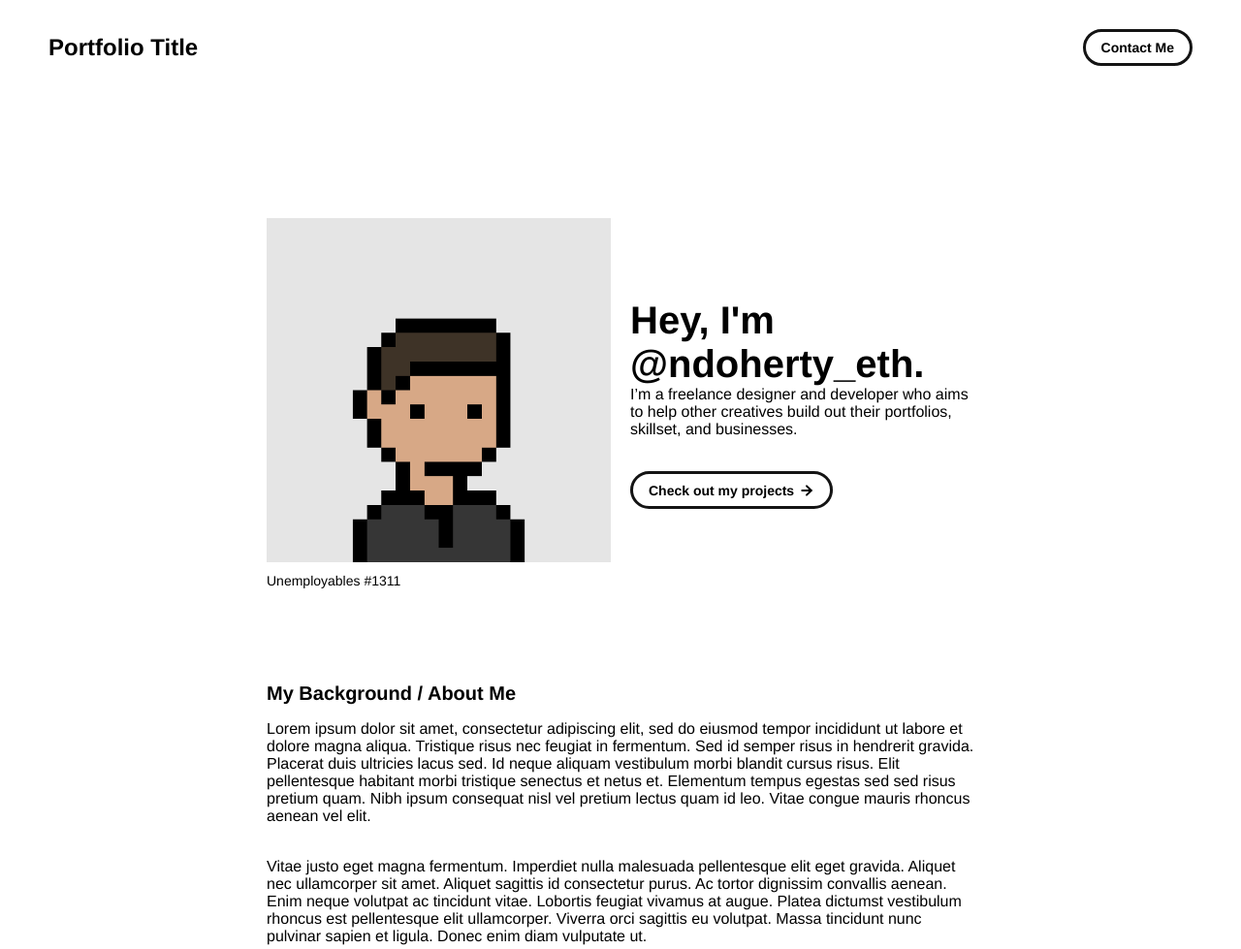
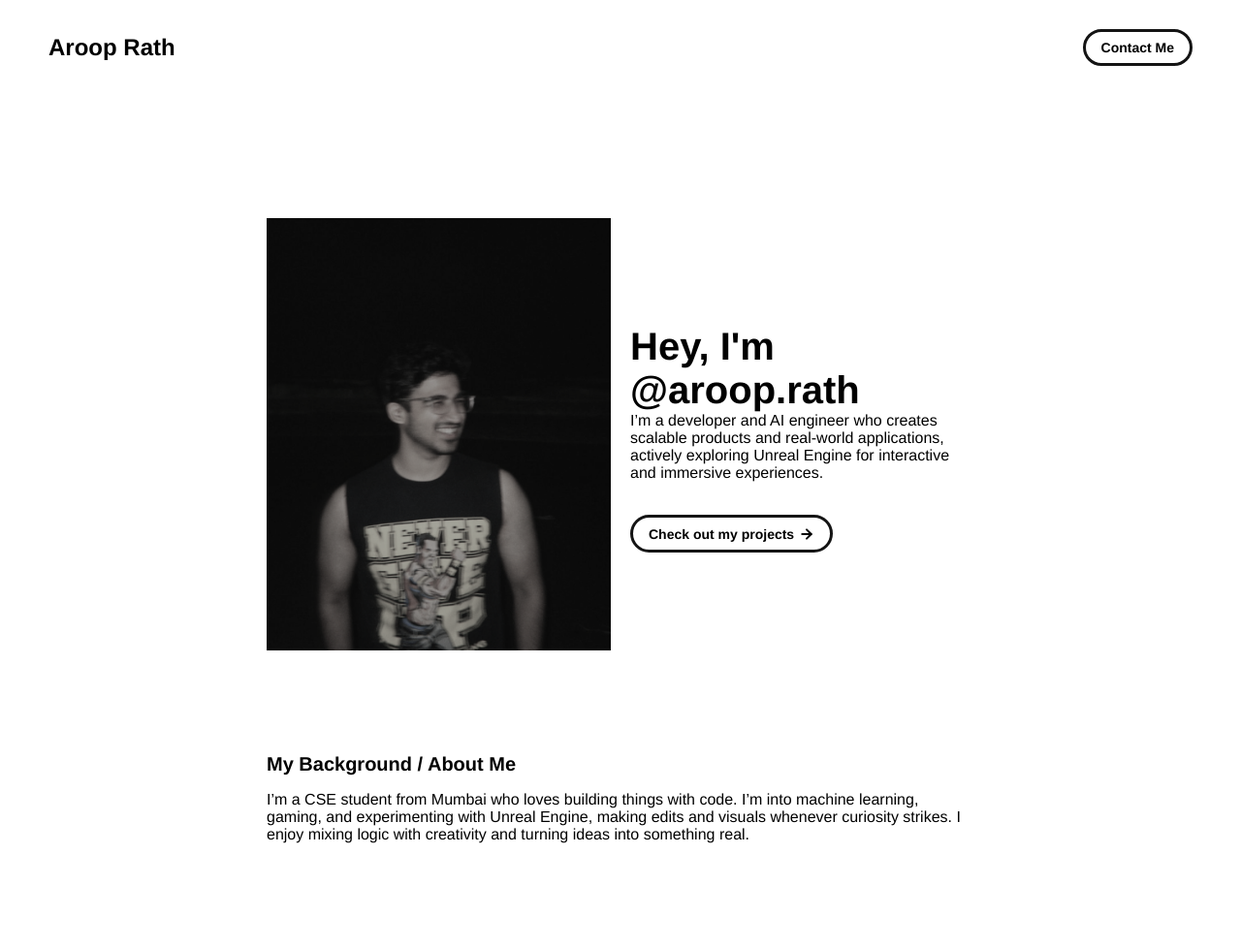
Before and after one commit to AroopGit/portfolio, a plain HTML site: page index.html in a window 1280 px wide. Shown: the top 979 px of the page at 97% size. Drawn offline with Linux system fonts and the light colour scheme.

Commit message:
fix
Updated the portfolio title, icon, and personal information.

```diff
--- a/index.html
+++ b/index.html
@@ -13,8 +13,8 @@
 
       This should be the same across all pages.
      -->
-    <link rel="icon" href="./assets/images/1311.png" />
-		<title>Unemployables Portfolio</title>
+    <link rel="icon" href="./assets/images/dp_bw.png" />
+		<title>Aroop Rath</title>
     <meta name="description" content="A portfolio template for the Unemployables community.">
     <meta name="viewport" content="width=device-width, initial-scale=1" />
 
@@ -29,9 +29,9 @@
     <div class="navbar">
       <a class="nav-title-link" href="./index.html">
         <!-- TODO - Change the "Portfolio Title" to whatever you want displayed in the top left -->
-        <span class="nav-title">Portfolio Title</span>
+        <span class="nav-title">Aroop Rath</span>
          <!-- TODO - Change the email after 'mailto:' to your email address for contact -->
-        <a class="button" href="mailto:whitevans.eth@gmail.com">
+        <a class="button" href="work.arooprath@gmail.com">
           <span class="button-text">Contact Me</span>
         </a>
       </a>
@@ -50,9 +50,8 @@
             - Change the number to point to your Unemployable & replace the OpenSea link with your own
             - If you aren't using an Unemployable as your image, remove the entire "a" element
           -->
-          <img src="./assets/images/1311.png" class="portfolio-header-image">
-          <a class="no-underline" target="_blank" href="https://opensea.io/assets/0xe0be388ab81c47b0f098d2030a1c9ef190691a8a/1311">
-            <span class="image-caption">Unemployables #1311</span>
+          <img src="./assets/images/dp_bw.png" class="portfolio-header-image">
+            <span class="image-caption"></span>
           </a>
         </div>
 
@@ -65,8 +64,8 @@
           -->
         <div id="portfolio-header-text-container">
             <div class="header-text">
-              <span class="main-title">Hey, I'm @ndoherty_eth.</span>
-              <div class="body-text">I’m a freelance designer and developer who aims to help other creatives build out their portfolios, skillset, and businesses.</div>
+              <span class="main-title">Hey, I'm @aroop.rath</span>
+              <div class="body-text">I’m a developer and AI engineer who creates  scalable products and real-world applications, actively exploring Unreal Engine for interactive and immersive experiences.</div>
             </div>
             <a class="button" id="my-work-link">
               <span class="button-text">Check out my projects</span>
@@ -85,8 +84,8 @@
       <div id="about-section">
         <span class="subheader-text">My Background / About Me</span>
         <div class="about-section-content">
-          <div class="body-text">Lorem ipsum dolor sit amet, consectetur adipiscing elit, sed do eiusmod tempor incididunt ut labore et dolore magna aliqua. Tristique risus nec feugiat in fermentum. Sed id semper risus in hendrerit gravida. Placerat duis ultricies lacus sed. Id neque aliquam vestibulum morbi blandit cursus risus. Elit pellentesque habitant morbi tristique senectus et netus et. Elementum tempus egestas sed sed risus pretium quam. Nibh ipsum consequat nisl vel pretium lectus quam id leo. Vitae congue mauris rhoncus aenean vel elit.</div>
-          <div class="body-text">Vitae justo eget magna fermentum. Imperdiet nulla malesuada pellentesque elit eget gravida. Aliquet nec ullamcorper sit amet. Aliquet sagittis id consectetur purus. Ac tortor dignissim convallis aenean. Enim neque volutpat ac tincidunt vitae. Lobortis feugiat vivamus at augue. Platea dictumst vestibulum rhoncus est pellentesque elit ullamcorper. Viverra orci sagittis eu volutpat. Massa tincidunt nunc pulvinar sapien et ligula. Donec enim diam vulputate ut.</div>
+          <div class="body-text">I’m a CSE student from Mumbai who loves building things with code. I’m into machine learning, gaming, and experimenting with Unreal Engine, making edits and visuals whenever curiosity strikes. I enjoy mixing logic with creativity and turning ideas into something real.</div>
+          <div class="body-text"></div>
         </div>
       </div>
 
```
